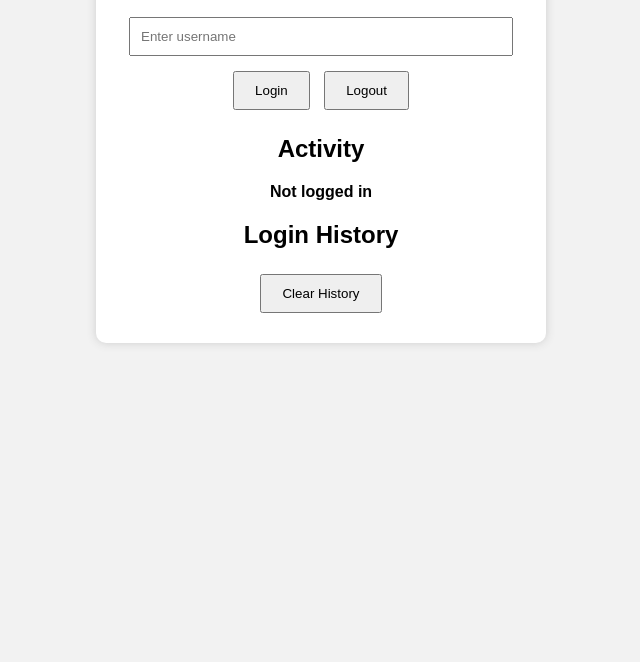
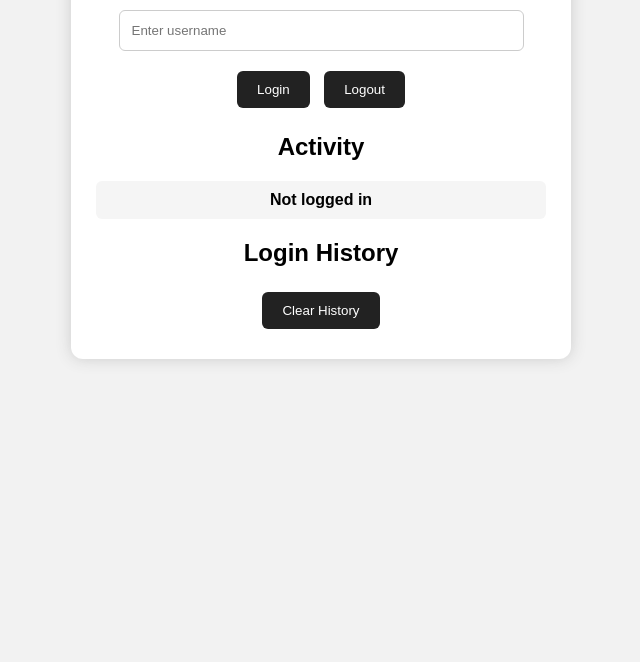
Before and after one commit to aryantiwari18/Worklog-login-out-tracker-, a plain HTML site: page index.html in a window 1280 px wide. Shown: the part 138-800 px from the top of the page, without its empty margins (319-959 px from the left). Drawn offline with Linux system fonts and the light colour scheme.

Commit message:
Update style.css

```diff
--- a/style.css
+++ b/style.css
@@ -3,37 +3,62 @@ body {
     background: #f2f2f2;
     text-align: center;
     margin: 0;
-    padding: 40px;
+    padding: 40px 15px;
 }
 
 .container {
     background: white;
-    max-width: 400px;
+    max-width: 450px;
     margin: auto;
     padding: 25px;
-    border-radius: 10px;
-    box-shadow: 0 0 10px #ccc;
+    border-radius: 12px;
+    box-shadow: 0 0 15px #ccc;
+}
+
+h1 {
+    margin-bottom: 25px;
 }
 
 input {
     width: 90%;
-    padding: 10px;
-    margin: 10px 0;
+    padding: 12px;
+    margin-bottom: 15px;
+    border: 1px solid #ccc;
+    border-radius: 6px;
+    box-sizing: border-box;
 }
 
 button {
-    padding: 10px 20px;
+    padding: 11px 20px;
     margin: 5px;
+    border: none;
+    border-radius: 6px;
     cursor: pointer;
+    background: #222;
+    color: white;
+}
+
+button:hover {
+    opacity: 0.8;
 }
 
 #status {
-    margin: 15px;
+    margin: 20px 0;
+    padding: 10px;
+    background: #f5f5f5;
+    border-radius: 6px;
     font-weight: bold;
+}
+
+#history {
+    padding: 0;
 }
 
 li {
     list-style: none;
-    padding: 8px;
-    border-bottom: 1px solid #ddd;
+    padding: 10px;
+    margin: 5px 0;
+    background: #f5f5f5;
+    border-radius: 5px;
+    font-size: 14px;
 }
```
